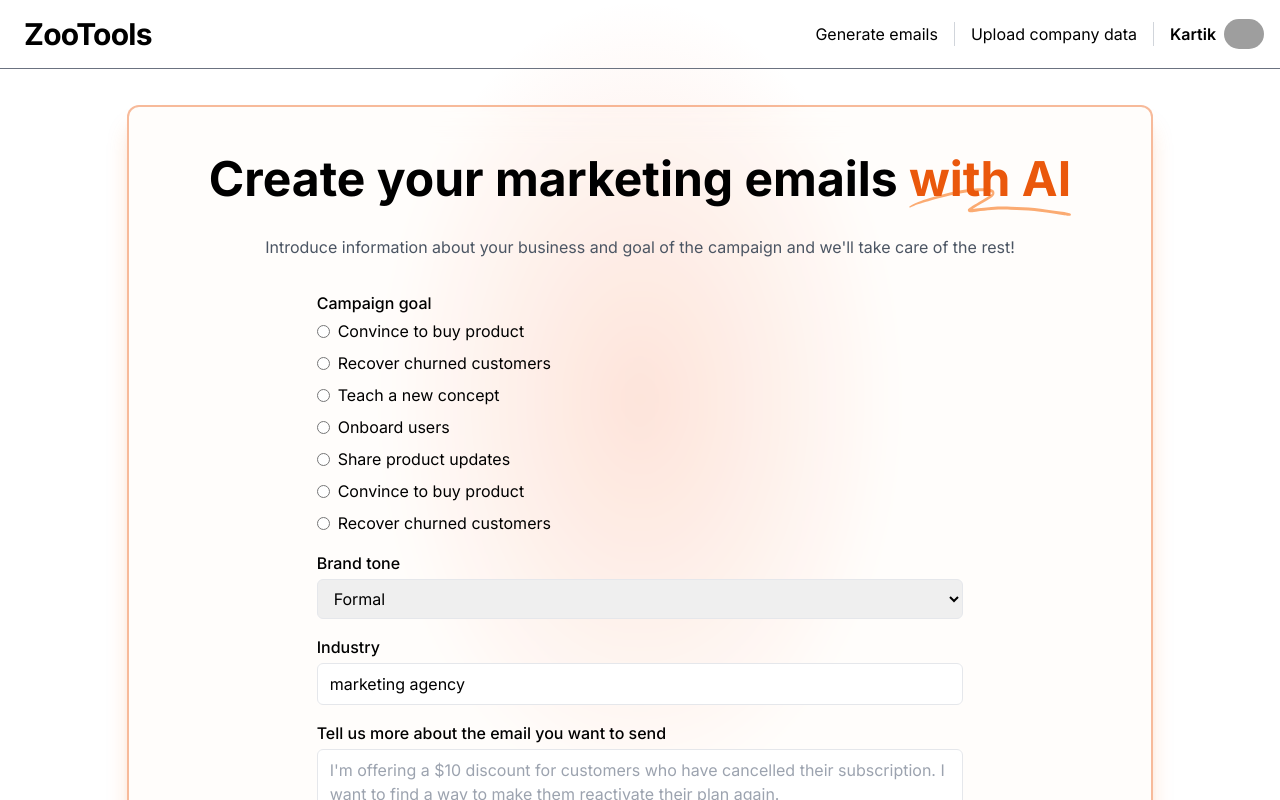
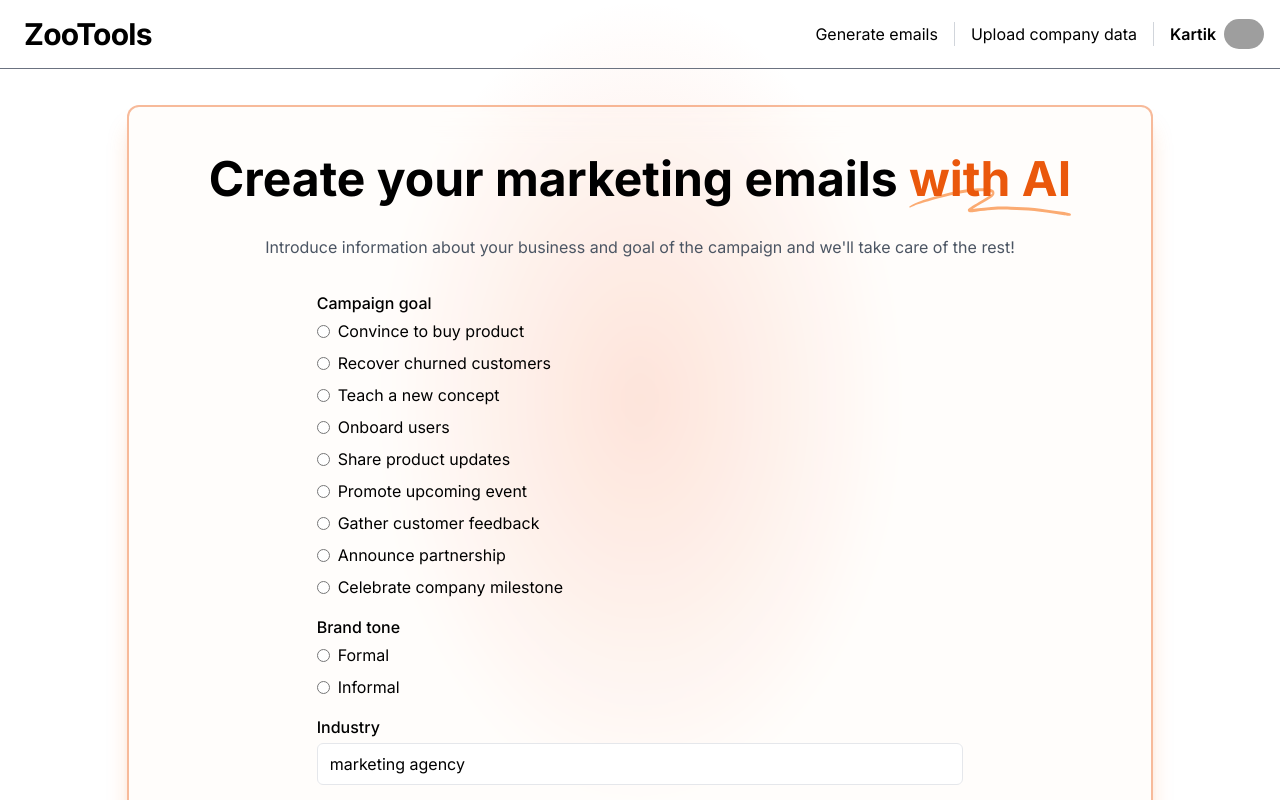
Before and after one commit to codingmickey/recommender, a Next.js app: page / in a window 1280 px wide. Shown: the top 800 px of the page. Built offline with nearby package versions, Linux system fonts and the light colour scheme; grey boxes are pictures that could not be loaded.

Commit message:
fix: ux changes of the brandTone and add more fields
Signed-off-by: Kartik Jolapara <kjmickey003@gmail.com>

```diff
--- a/components/EmailForm.tsx
+++ b/components/EmailForm.tsx
@@ -25,7 +25,7 @@ const EmailForm = () => {
     setCampaignGoal(event.target.value);
   };
 
-  const handleBrandToneChange = (event: React.ChangeEvent<HTMLSelectElement>) => {
+  const handleBrandToneChange = (event: React.ChangeEvent<HTMLInputElement>) => {
     setBrandTone(event.target.value);
   };
 
@@ -189,41 +189,75 @@ const EmailForm = () => {
                     <input
                       type="radio"
                       name="campaignGoal"
-                      value="Convince to buy product"
+                      value="Promote upcoming event"
                       className="mr-2"
                       required
                       onChange={handleCampaignGoalChange}
                     />
-                    Convince to buy product
+                    Promote upcoming event
                   </label>
                   <label className="flex items-center">
                     <input
                       type="radio"
                       name="campaignGoal"
-                      value="Recover churned customers"
+                      value="Gather customer feedback"
                       className="mr-2"
                       required
                       onChange={handleCampaignGoalChange}
                     />
-                    Recover churned customers
+                    Gather customer feedback
+                  </label>
+                  <label className="flex items-center">
+                    <input
+                      type="radio"
+                      name="campaignGoal"
+                      value="Announce partnership"
+                      className="mr-2"
+                      required
+                      onChange={handleCampaignGoalChange}
+                    />
+                    Announce partnership
+                  </label>
+                  <label className="flex items-center">
+                    <input
+                      type="radio"
+                      name="campaignGoal"
+                      value="Celebrate company milestone"
+                      className="mr-2"
+                      required
+                      onChange={handleCampaignGoalChange}
+                    />
+                    Celebrate company milestone
                   </label>
                 </div>
               </div>
 
               <div className="mb-4">
-                <label htmlFor="brandTone" className="block font-medium mb-1">
-                  Brand tone
-                </label>
-                <select
-                  required
-                  id="brandTone"
-                  name="brandTone"
-                  className="w-full border rounded-md px-3 py-2"
-                  onChange={handleBrandToneChange}
-                >
-                  <option value="Formal">Formal</option>
-                  <option value="Informal">Informal</option>
-                </select>
+                <label className="block font-medium mb-1"> Brand tone</label>
+                <div className="space-y-2">
+                  <label className="flex items-center">
+                    <input
+                      type="radio"
+                      name="brandTone"
+                      value="Formal"
+                      className="mr-2"
+                      required
+                      onChange={handleBrandToneChange}
+                    />
+                    Formal
+                  </label>
+                  <label className="flex items-center">
+                    <input
+                      type="radio"
+                      name="brandTone"
+                      value="Informal"
+                      className="mr-2"
+                      required
+                      onChange={handleBrandToneChange}
+                    />
+                    Informal
+                  </label>
+                </div>
               </div>
 
               <div className="mb-4">
```
